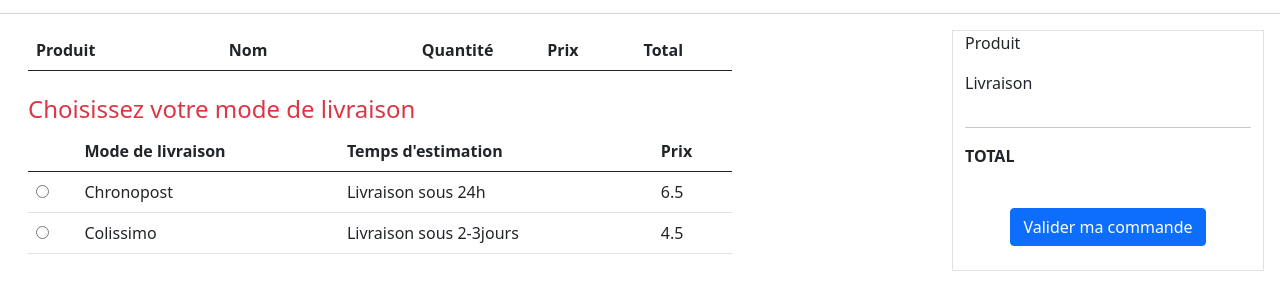
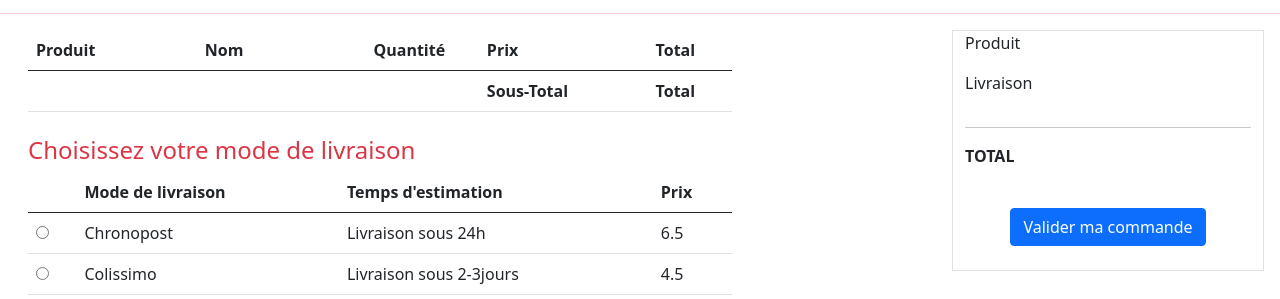
Before and after one commit to chichi66000/LEKhanhChi_5_20-01-2021, a website: page paiementFaitAvecJS.html in a window 1280 px wide. Shown: the part 178-477 px from the top of the page. Drawn offline with Linux system fonts and the light colour scheme.

Commit message:
fiche html fait avec js

```diff
--- a/paiementFaitAvecJS.html
+++ b/paiementFaitAvecJS.html
@@ -76,6 +76,15 @@
                     <tbody id="chargementPanier">
 
                     </tbody>
+                    <tfoot >
+                        <tr>
+                            <th class="col-md-2 produit_paiement"></th>
+                            <th class="col-1"></th>
+                            <th class="col-1"></th>
+                            <th class="col-2">Sous-Total</th>
+                            <th class="col-1" id="tfoot">Total</th>
+                        </tr>
+                    </tfoot>
                 </table>
 
                 <div class=" mt-4 mb-4">
```
